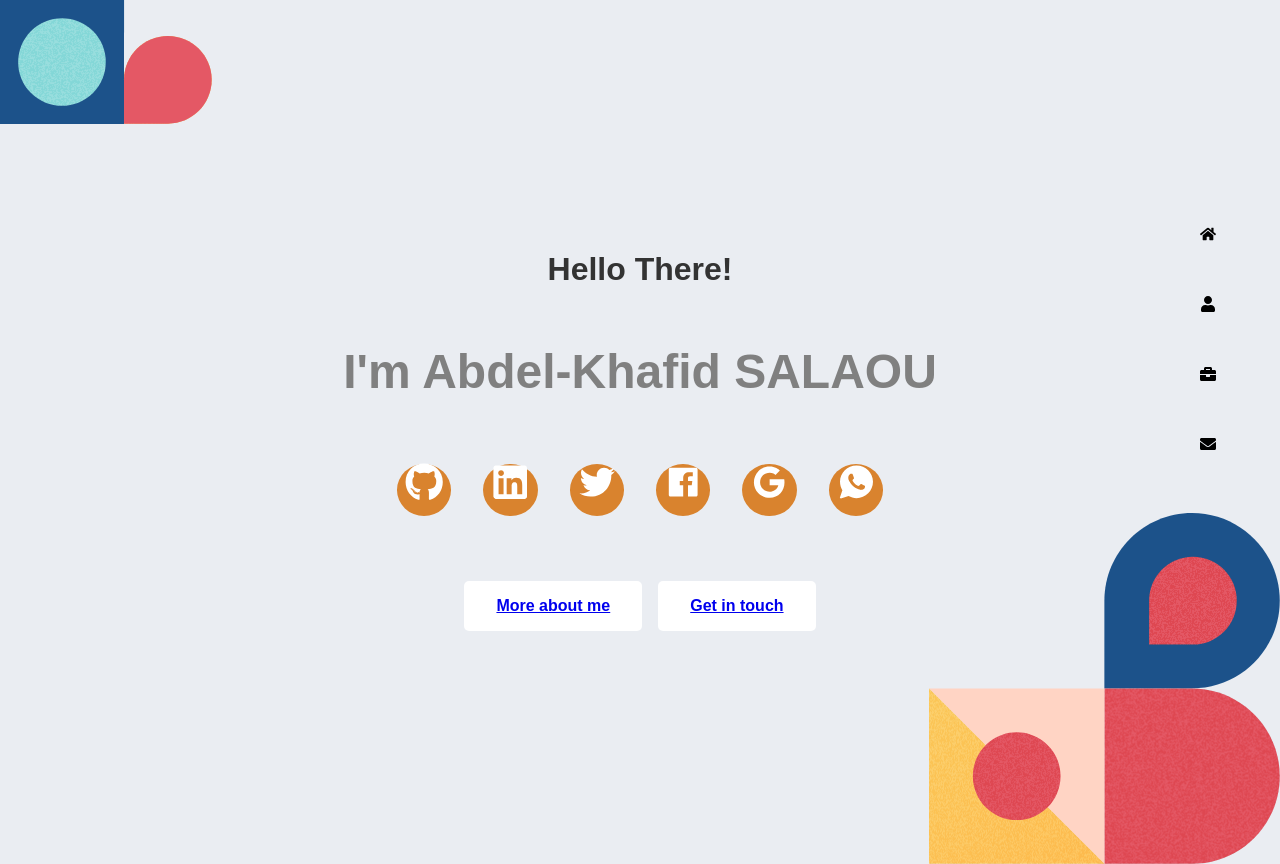
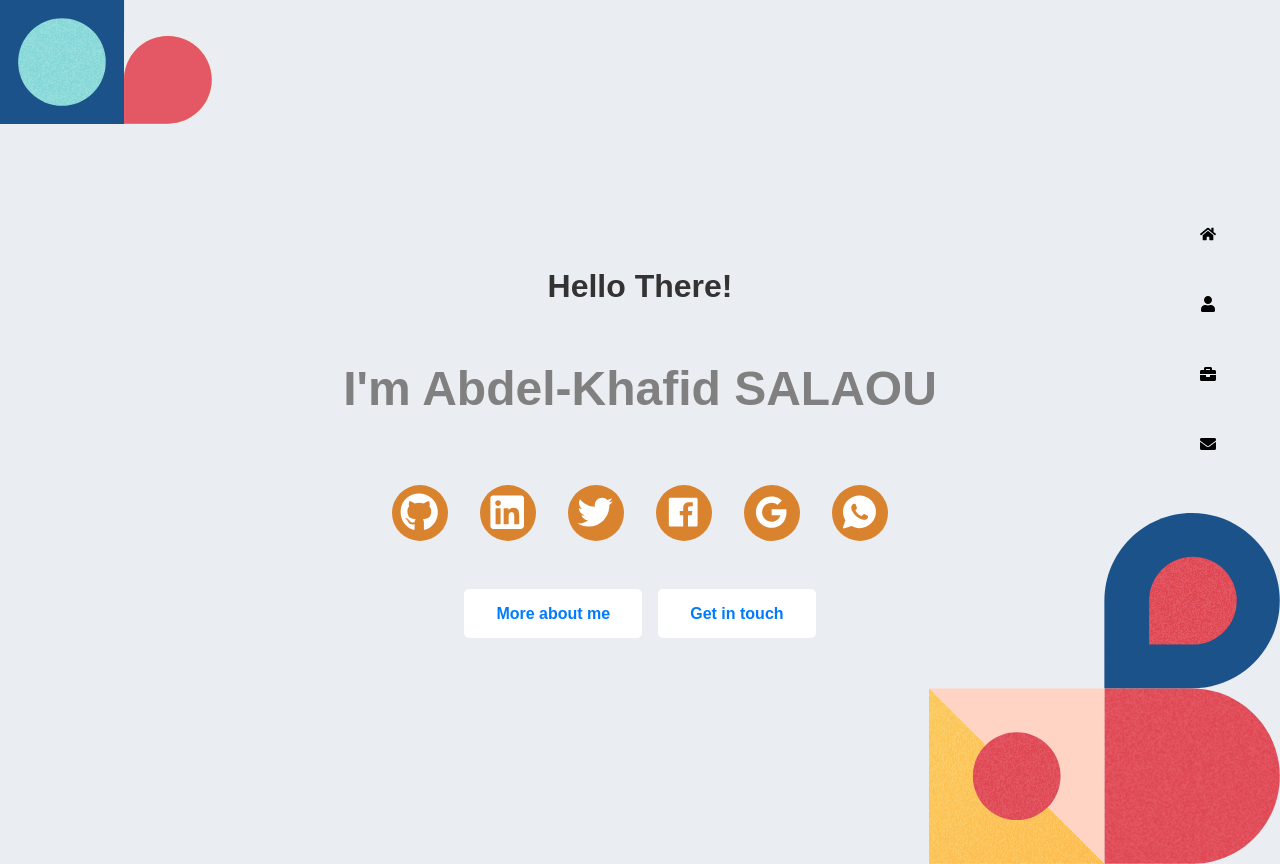
Before and after one commit to adeola003/portfolio_2.0, a React (Vite) app: page / in a window 1280 px wide. Built offline with nearby package versions, Linux system fonts and the light colour scheme.

Commit message:
fix linters errors

```diff
--- a/src/components/pages/about.jsx
+++ b/src/components/pages/about.jsx
@@ -27,17 +27,17 @@ const About = () => {
           <div className="details">
             <h4>I&apos;m Abdel-Khafid</h4>
             <h6>A software Developer based in Africa</h6>
-            <p>Hello, I'm Abdel-Khafid, a passionate Software Developer based in Africa. I embarked on a unique journey, transitioning from a water engineer to a full-stack developer after completing the Microverse program.
+            <p>Hello, I&apos;m Abdel-Khafid, a passionate Software Developer based in Africa. I embarked on a unique journey, transitioning from a water engineer to a full-stack developer after completing the Microverse program.
 
 </p>
             <p>
             My journey has equipped me with a diverse skill set and valuable experiences. I am proactive in my approach and fluent in languages such as JavaScript, Ruby, and SQL. I specialize in utilizing frameworks and technologies like Ruby on Rails and React to create innovative solutions.
             </p>
             <p>
-            Throughout my development journey, I've actively engaged in pair programming and collaborated with remote teams, honing both my technical and non-technical communication skills. These experiences have made me an effective collaborator, whether working remotely or on-site.
+            Throughout my development journey, I&apos;ve actively engaged in pair programming and collaborated with remote teams, honing both my technical and non-technical communication skills. These experiences have made me an effective collaborator, whether working remotely or on-site.
             </p>
             <p>
-            I'm enthusiastic about the endless possibilities of software development, and I'm always excited to take on new challenges and contribute to impactful projects.
+            I&apos;m enthusiastic about the endless possibilities of software development, and I&apos;m always excited to take on new challenges and contribute to impactful projects.
             </p>
           </div>
         </div>
@@ -116,8 +116,8 @@ const About = () => {
         </div>
       </section>
 <section id="contact">
-  <h2 className="section-header">Contact</h2>
-  <hr />
+  <h2 className="contact-section-header">Contact</h2>
+  <hr className='contact-line' />
   <ul className="contact-info">
     <li className="contact-item">
       <a href="mailto:khadaf3@gmail.com" className="contact-icon">
--- a/src/components/pages/home.jsx
+++ b/src/components/pages/home.jsx
@@ -8,16 +8,16 @@ const Home = () => {
       <h2 className='section-header'>Hello There!</h2>
       <h1>I&apos;m Abdel-Khafid SALAOU</h1>
       <div className='social-media-container'>
-      <a  className='social-icon' href="https://github.com/adeola003" target='blank'><FaGithub /></a>
-      <a  className='social-icon' href="https://www.linkedin.com/in/abdel-khafid-salaou/"target='blank'><FaLinkedin /></a>
-      <a  className='social-icon' href="https://twitter.com/khadaf6"target='blank'><IoLogoTwitter /></a>
-      <a  className='social-icon' href="https://www.facebook.com/elkhadaf.salaou/"target='blank'><IoLogoFacebook /></a>
-      <a  className='social-icon' href="mailto:khadaf3@gmail.com"target='blank'><IoLogoGoogle /></a>
-      <a  className='social-icon' href="https://wa.me/+22966416740"target='blank'><IoLogoWhatsapp /></a>
+      <a  className='social-icon home-icons' href="https://github.com/adeola003" target='blank'><FaGithub /></a>
+      <a  className='social-icon home-icons' href="https://www.linkedin.com/in/abdel-khafid-salaou/"target='blank'><FaLinkedin /></a>
+      <a  className='social-icon home-icons' href="https://twitter.com/khadaf6"target='blank'><IoLogoTwitter /></a>
+      <a  className='social-icon home-icons' href="https://www.facebook.com/elkhadaf.salaou/"target='blank'><IoLogoFacebook /></a>
+      <a  className='social-icon home-icons' href="mailto:khadaf3@gmail.com"target='blank'><IoLogoGoogle /></a>
+      <a  className='social-icon home-icons' href="https://wa.me/+22966416740"target='blank'><IoLogoWhatsapp /></a>
       </div>
       <div className='actions'>
-        <button ><a href="/about">More about me</a></button>
-        <button><a href="/contact">Get in touch</a></button>
+        < ><a href="/about">More about me</a></>
+        <><a href="/contact">Get in touch</a></>
       </div>
     </section>
   )
--- a/src/styles/about.css
+++ b/src/styles/about.css
@@ -21,13 +21,11 @@ img {
   width: 380px;
 }
 
-
 /* Styling for the About component */
 
 #about-me {
-  background-color: #f2f2f2;
+  background-color: #dfe3ee;
   padding: 2rem;
-  text-align: center;
 }
 
 .section-header {
@@ -109,13 +107,10 @@ p {
   color: #666;
 }
 
-/* Styling for other sections like Skills, Experience, Education, and Contact can be added similarly. */
-
-
 /* Styling for the Skills section */
 
 #skills {
-  background-color: #fff;
+  background-color: #fefefe;
   padding: 2rem;
 }
 
@@ -158,7 +153,7 @@ p {
 /* Styling for the Experience section */
 
 #experience {
-  background-color: #f2f2f2;
+  background-color: #5cd2c6;
   padding: 2rem;
 }
 
@@ -190,7 +185,7 @@ p {
 /* Styling for the Education section */
 
 #education {
-  background-color: #fff;
+  background-color: #a2d5d0;
   padding: 2rem;
 }
 
@@ -299,3 +294,12 @@ p {
     flex-direction: column;
   }
 }
+
+#contact {
+  background-color: #363753;
+  color: #ccc;
+}
+
+.contact-section-header {
+  font-size: 2em;
+}
--- a/src/styles/home.css
+++ b/src/styles/home.css
@@ -30,6 +30,7 @@ h1 {
 /* Social Media Icons */
 .social-media-container {
   margin: 2rem 0;
+  display: flex;
 }
 
 .social-icon {
@@ -38,6 +39,13 @@ h1 {
   color: #fff;
   text-decoration: none;
   transition: color 0.3s ease;
+}
+
+.home-icons {
+  display: flex;
+  width: 40px;
+  height: 40px;
+  padding-top: 2px;
 }
 
 .social-icon:hover {
@@ -49,7 +57,7 @@ h1 {
   margin-top: 2rem;
 }
 
-.actions button {
+.actions a {
   background-color: #fff;
   color: #007bff;
   border: none;
@@ -63,7 +71,7 @@ h1 {
   transition: background-color 0.3s ease;
 }
 
-.actions button:hover {
+.actions a:hover {
   background-color: #0056b3; /* Hover background color (customize as needed) */
   color: #fff;
 }
--- a/src/styles/portfolio.css
+++ b/src/styles/portfolio.css
@@ -56,7 +56,6 @@
   height: 90px;
   width: 115px;
 }
-
 
 /* Modal styles */
 
```
